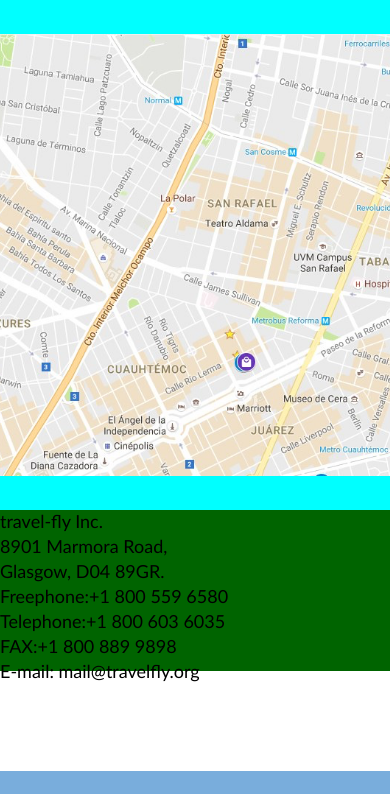
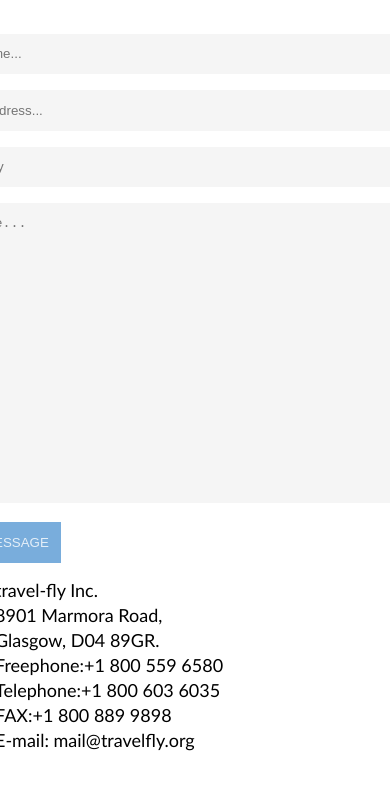
Before and after one commit to N215-fjeufack/homework-seven, a website: page contact.html in a window 390 px wide. Shown: the part 204-998 px from the top of the page. Drawn offline with Linux system fonts and the light colour scheme.

Commit message:
completed contact page and made it reactive and responsive

```diff
--- a/contact.html
+++ b/contact.html
@@ -24,10 +24,11 @@
       </div>
     </nav>
     <div class="contact">
-      <div class="left-container">
       <div class="header-box">
         <p>contact us:</p>
       </div>
+      <div class="container">
+        <div class="left-container">
           <div class="map"></div>
           <div class="bottom-box">
             <p>travel-fly Inc.</p>
@@ -39,7 +40,14 @@
             <p>E-mail: mail@travelfly.org</p>
           </div>
         </div>
-      <div class="right-container"></div>
+        <div class="right-container">
+          <input type="text" placeholder="Your name..." />
+          <input type="text" placeholder="Email Address..." />
+          <input type="text" placeholder="Company" />
+          <textarea placeholder="Message..."></textarea>
+          <button>SEND MESSAGE</button>
+        </div>
+      </div>
     </div>
     <footer>
       <div class="footer-content">
--- a/scss/contact/contact.scss
+++ b/scss/contact/contact.scss
@@ -1,36 +1,37 @@
 .contact {
   max-width: $content-width;
-  min-height: 200px;
-  background-color: burlywood;
+  width: 90%;
   margin: 0 auto;
-  display: flex;
-  justify-content: space-between;
-  margin-top: 59.5px;
-  margin-bottom: 100px;
-
-  .left-container {
-    width: 400px;
-    min-height: 100px;
-    background-color: aqua;
-
   .header-box {
     height: 35px;
     width: 159px;
     font-size: 30px;
     color: black;
     text-transform: uppercase;
-      background-color: cornflowerblue;
+    // background-color: cornflowerblue;
     text-wrap: nowrap;
     letter-spacing: 3px;
     border-bottom: 2px solid black;
+    margin-top: 59.5px;
+    margin-bottom: 50.5px;
   }
+
+  .container {
+    // background-color: burlywood;
+    display: flex;
+    justify-content: space-between;
+    margin-bottom: 100px;
+
+    .left-container {
+      width: 400px;
+      //   background-color: aqua;
 
       .map {
         width: 400px;
         height: 442px;
-      margin-top: 50.5px;
+        //   margin-top: 50.5px;
         margin-bottom: 34px;
-      background-color: red;
+        // background-color: red;
         background-image: url(../images/map-pic.png);
       }
 
@@ -39,7 +40,7 @@
         height: 161px;
         font-size: 18px;
         font-weight: lighter;
-      background-color: darkgreen;
+        //   background-color: darkgreen;
 
         p {
           margin-bottom: 3px;
@@ -50,6 +51,43 @@
     .right-container {
       width: 529px;
       min-height: 100px;
-    background-color: greenyellow;
+      //   background-color: greenyellow;
+
+      input,
+      textarea {
+        padding: 0.8rem 1rem;
+        width: 100%;
+        outline: none;
+        margin-bottom: 1rem;
+        background-color: #f5f5f5;
+        border: none;
+      }
+
+      textarea {
+        height: 300px;
+        resize: none;
+      }
+      button {
+        background-color: $site-blue;
+        color: rgba(255, 255, 255, 0.8);
+        width: 130px;
+        padding: 0.8rem 0;
+        border: none;
       }
     }
+  }
+}
+
+@media (max-width: 1040px) {
+  .container {
+    flex-direction: column-reverse;
+    gap: 1rem;
+    align-items: center;
+  }
+  .map {
+    display: none;
+  }
+  .right-container {
+    width: 100%;
+  }
+}
```
Also changed, not shown: css/styles.css, 1 other file. Lines whose indentation alone changed are shown as unchanged.
